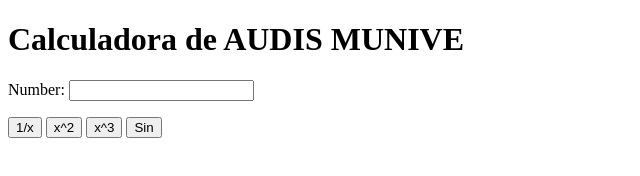
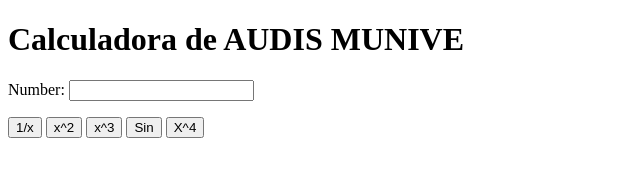
Before and after one commit to AAMRDeveloper/mycalculator_2, a plain HTML site: page index.html in a window 1280 px wide. Shown: the full height of the page, 0-640 px from the left. Drawn offline with Linux system fonts and the light colour scheme.

Commit message:
X^4 button

```diff
--- a/index.html
+++ b/index.html
@@ -13,7 +13,7 @@
 			<button onclick="square()"> x^2 </button>
 			<button onclick="cube()"> x^3 </button>
 			<button onclick="sine()"> Sin </button>
-
+			<button onclick="power_4()"> X^4 </button>
 		</p>
 
 		<script type="text/javascript">
@@ -22,6 +22,7 @@
 				var num = document.getElementById("n1");
 				num.value = Math.pow(num.value, 3);
 			}
+
 			function square() {
 				var num = document.getElementById("n1");
 				num.value = Math.pow(num.value, 2);
@@ -36,6 +37,11 @@
 				num.value = Math.sin(num.value);
 			}
 
+			function power_4() {
+				var num = document.getElementById("n1");
+				num.value = Math.pow(num.value, 4);
+			}
+
 		</script>
 	</body>
 </html>
```
